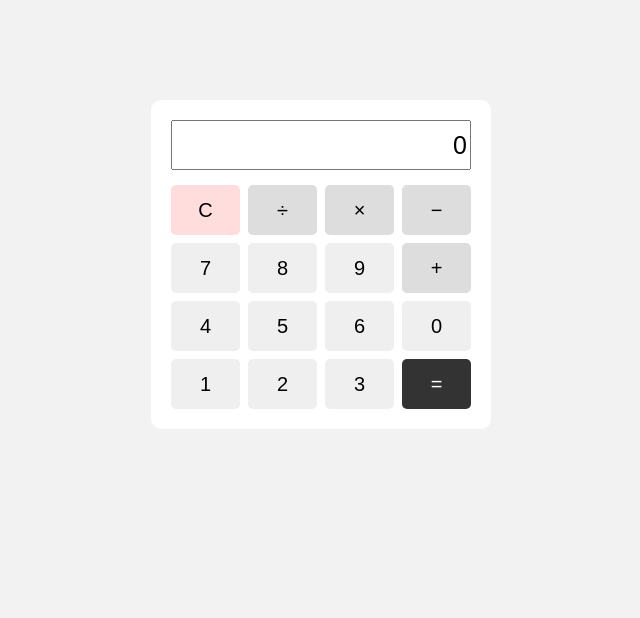
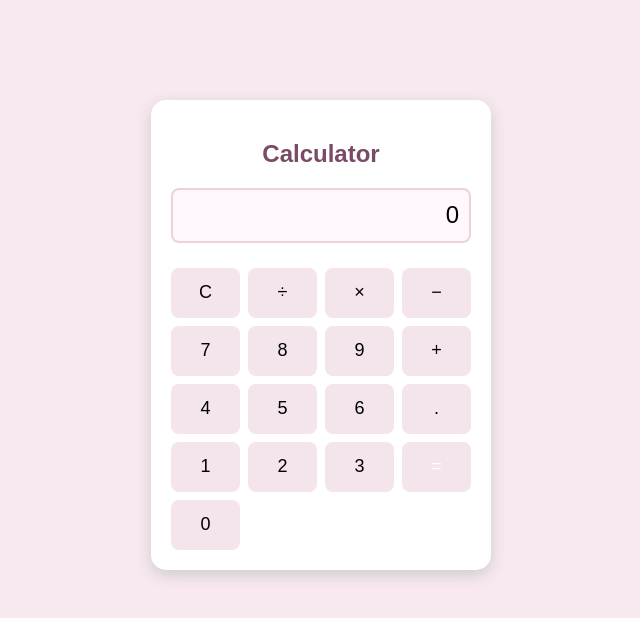
Before and after one commit to FatimaJilani-5/FSWD, a plain HTML site: page lab1/index.html in a window 1280 px wide. Shown: the whole page, without its empty margins (319-959 px from the left). Drawn offline with Linux system fonts and the light colour scheme.

Commit message:
Update index.html

```diff
--- a/lab1/index.html
+++ b/lab1/index.html
@@ -6,7 +6,7 @@
     <style>
         body {
             font-family: Arial;
-            background-color: #f2f2f2;
+            background-color: #f8e8f0;
         }
 
         .calculator {
@@ -14,16 +14,30 @@
             margin: 100px auto;
             padding: 20px;
             background-color: white;
-            border-radius: 10px;
+            border-radius: 15px;
+            box-shadow: 0 5px 15px #cccccc;
+        }
+
+        .calculator > h2 {
+            text-align: center;
+            color: #7a4b67;
         }
 
         .display {
             width: 100%;
-            height: 50px;
+            height: 55px;
             margin-bottom: 15px;
-            font-size: 25px;
+            padding: 10px;
+            font-size: 24px;
             text-align: right;
+            border: 2px solid #ead3df;
+            border-radius: 8px;
+            background-color: #fff7fb;
             box-sizing: border-box;
+        }
+
+        .display + .buttons {
+            margin-top: 10px;
         }
 
         .buttons {
@@ -34,27 +48,28 @@
 
         .buttons > button {
             height: 50px;
-            font-size: 20px;
+            font-size: 18px;
             border: none;
-            border-radius: 5px;
+            border-radius: 8px;
+            background-color: #f4e4ec;
             cursor: pointer;
         }
 
-        .buttons > button + button {
-
+        .buttons > button:hover {
+            background-color: #e9cbd9;
         }
 
         .operator {
-            background-color: #ddd;
+            background-color: #d9b6c8;
+        }
+
+        .clear {
+            background-color: #f3b7bd;
         }
 
         .equal {
-            background-color: #333;
+            background-color: #7a4b67;
             color: white;
-        }
-
-        .clear {
-            background-color: #ffdddd;
         }
     </style>
 </head>
@@ -62,6 +77,8 @@
 <body>
 
     <div class="calculator">
+
+        <h2>Calculator</h2>
 
         <input type="text" class="display" value="0" readonly>
 
@@ -80,12 +97,14 @@
             <button>4</button>
             <button>5</button>
             <button>6</button>
-            <button>0</button>
+            <button>.</button>
 
             <button>1</button>
             <button>2</button>
             <button>3</button>
             <button class="equal">=</button>
+
+            <button>0</button>
 
         </div>
 
```
